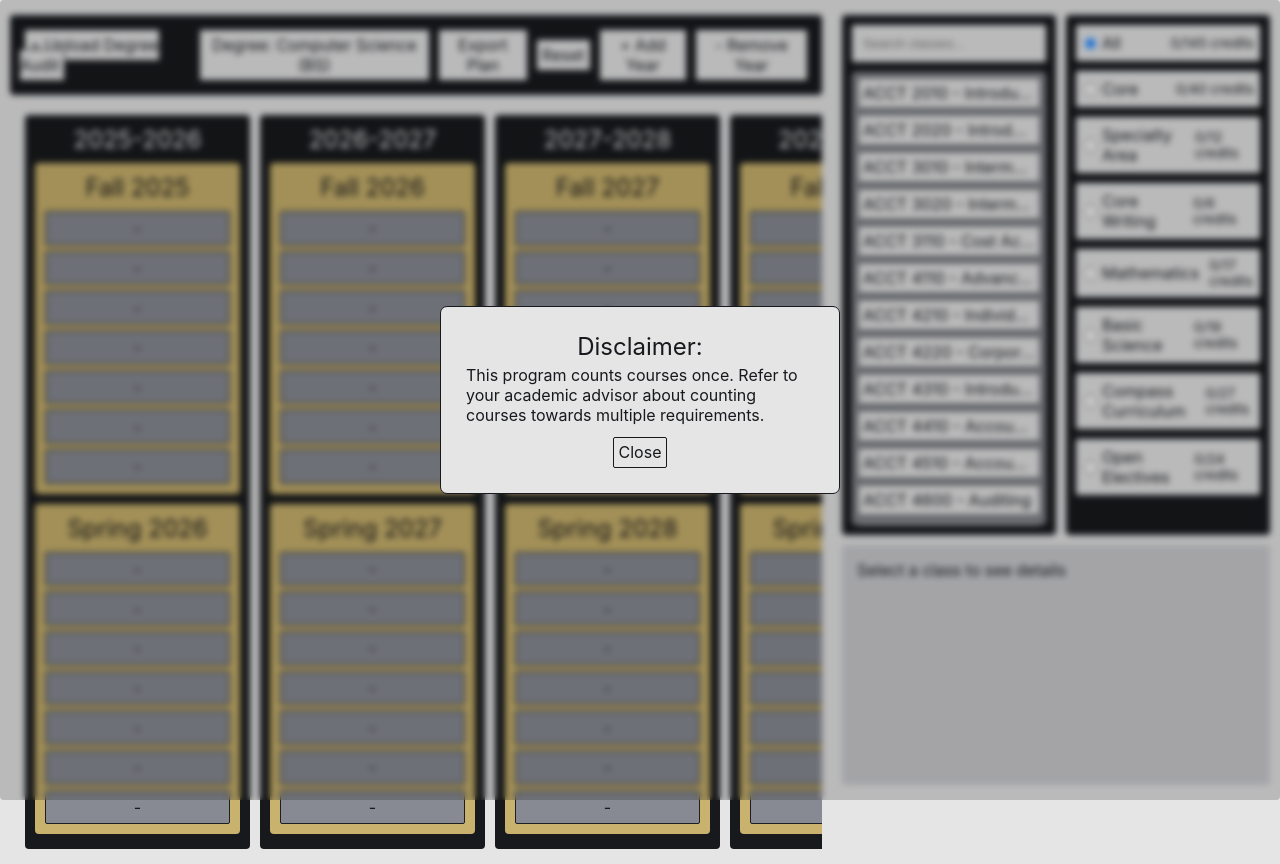
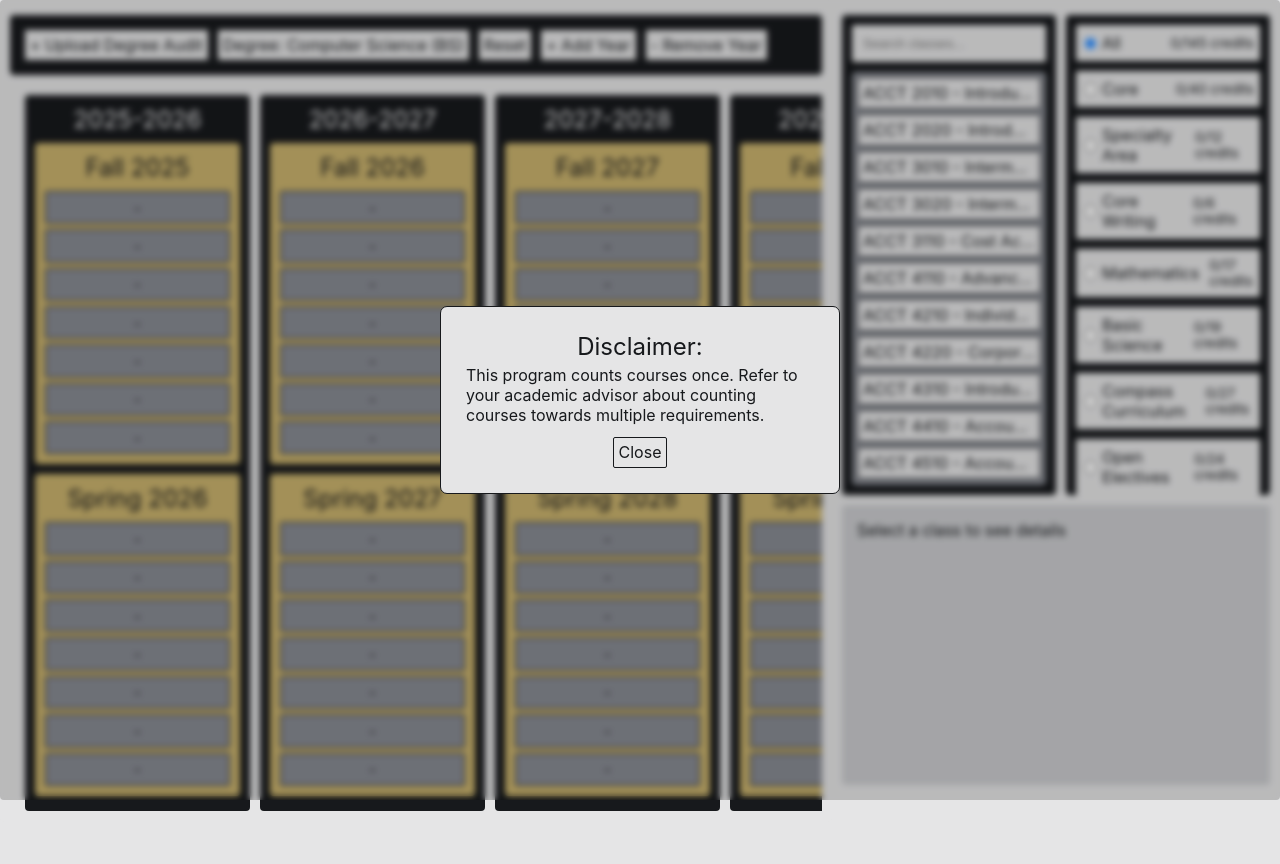
Before and after one commit to eswaidner/degree-planner, a React (Vite) app: page / in a window 1280 px wide. After the commit the page ends 826 px from the top, so only its background shows below. Built offline with nearby package versions, Linux system fonts and the light colour scheme.

Commit message:
fixed add class button showing for audit classes

```diff
--- a/src/containers/ButtonBar.tsx
+++ b/src/containers/ButtonBar.tsx
@@ -3,21 +3,33 @@ import UploadDegreeBtn from "./UploadFileBtn";
 import { useGlobalStore } from "../state";
 import ResetButton from "./ResetButton";
 
+export default function ButtonBar() {
+  const uploadDegreeAudit = useGlobalStore((s) => s.uploadDegreeAudit);
+
+  return (
+    <div className={css.buttonBar}>
+      <UploadDegreeBtn
+        onFileSelected={(file) => {
+          file
+            .text()
+            .then(uploadDegreeAudit)
+            .catch(() => {
+              console.log("Error: failed to load file");
+            });
+        }}
+      />
+      <SelectDegreeBtn />
+      <ResetButton />
+      <AddYearBtn />
+      <RemoveYearBtn />
+    </div>
+  );
+}
+
 function SelectDegreeBtn() {
   return (
     <button className={`btn ${css.btnBarButtons}`}>
       Degree: Computer Science (BS)
-    </button>
-  );
-}
-
-function ExportPlanBtn() {
-  function handleClick() {
-    alert("Export Degree Plan button clicked");
-  }
-  return (
-    <button onClick={handleClick} className={`btn ${css.btnBarButtons}`}>
-      Export Plan
     </button>
   );
 }
@@ -41,30 +53,3 @@ function RemoveYearBtn() {
     </button>
   );
 }
-
-const ButtonBar: React.FC = () => {
-  const uploadDegreeAudit = useGlobalStore((s) => s.uploadDegreeAudit);
-
-  return (
-    <div className={css.buttonBar}>
-      <UploadDegreeBtn
-        onFileSelected={(file) => {
-          //TODO modal confirm
-          file
-            .text()
-            .then(uploadDegreeAudit)
-            .catch(() => {
-              console.log("Error: failed to load file");
-            });
-        }}
-      />
-      <SelectDegreeBtn />
-      <ExportPlanBtn />
-      <ResetButton />
-      <AddYearBtn />
-      <RemoveYearBtn />
-    </div>
-  );
-};
-
-export default ButtonBar;
--- a/src/containers/ClassDisplay.tsx
+++ b/src/containers/ClassDisplay.tsx
@@ -50,11 +50,13 @@ function AddClassButton({ cls }: AddClassButtonProps) {
   const setClassSlot = useGlobalStore((s) => s.setClassSlot);
   const setSelectedClass = useGlobalStore((s) => s.setSelectedClass);
 
-  const fromSlot = selectedClassSlotIndex != null;
-  const classSlot = fromSlot ? classSlots[selectedClassSlotIndex] : null;
+  const selectedFromSlot = selectedClassSlotIndex !== null;
+  const classSlot = selectedFromSlot
+    ? classSlots[selectedClassSlotIndex]
+    : null;
   const fromAudit = classSlot?.auditSemester != null;
 
-  if (fromSlot && !fromAudit) {
+  if (selectedFromSlot) {
     return (
       <button
         className={css.addButton}
@@ -64,11 +66,12 @@ function AddClassButton({ cls }: AddClassButtonProps) {
             setSelectedClass(null);
           }
         }}
+        disabled={fromAudit}
       >
         Remove Class
       </button>
     );
-  }
+  } else {
     return (
       <button
         className={css.addButton}
@@ -76,9 +79,11 @@ function AddClassButton({ cls }: AddClassButtonProps) {
           if (classToAdd) setClassToAdd(null);
           else if (cls) setClassToAdd(cls.number);
         }}
-      disabled={fromSlot && fromAudit}
       >
         {classToAdd ? "Cancel" : "Add Class"}
       </button>
     );
   }
+
+  return <></>;
+}
--- a/src/styles/ClassBrowser.module.css
+++ b/src/styles/ClassBrowser.module.css
@@ -14,8 +14,8 @@
   display: flex;
   flex-direction: row;
   margin: 5px 0px;
-  max-height: 65vh;
-  min-height: 65vh;
+  max-height: 60vh;
+  min-height: 60vh;
   gap: 10px;
 }
 
@@ -92,7 +92,7 @@
   gap: 10px;
   padding: 7px 5px 7px 7px;
   border: 1px solid var(--fg-0);
-  border-radius: 2px;
+  border-radius: var(--rc-0);
   background-color: var(--fg-0);
 }
 
```
Lines whose indentation alone changed are shown as unchanged.
